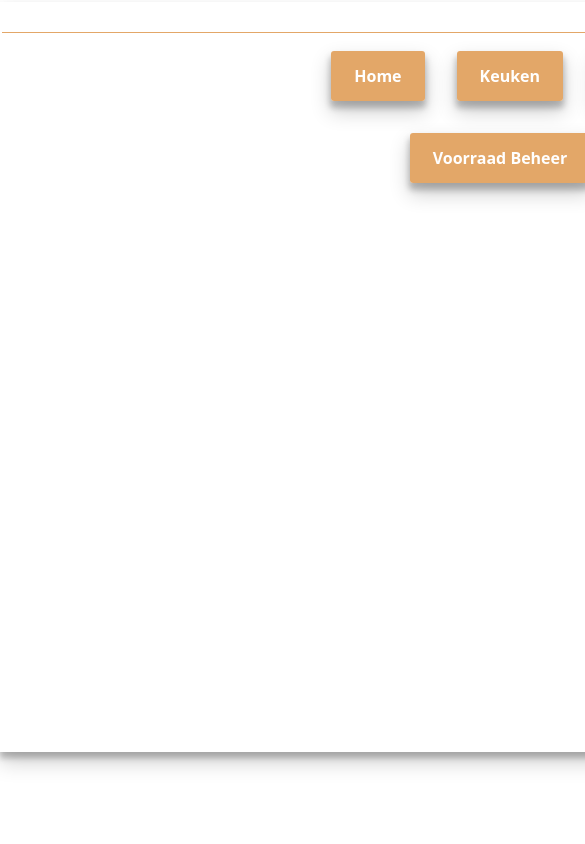
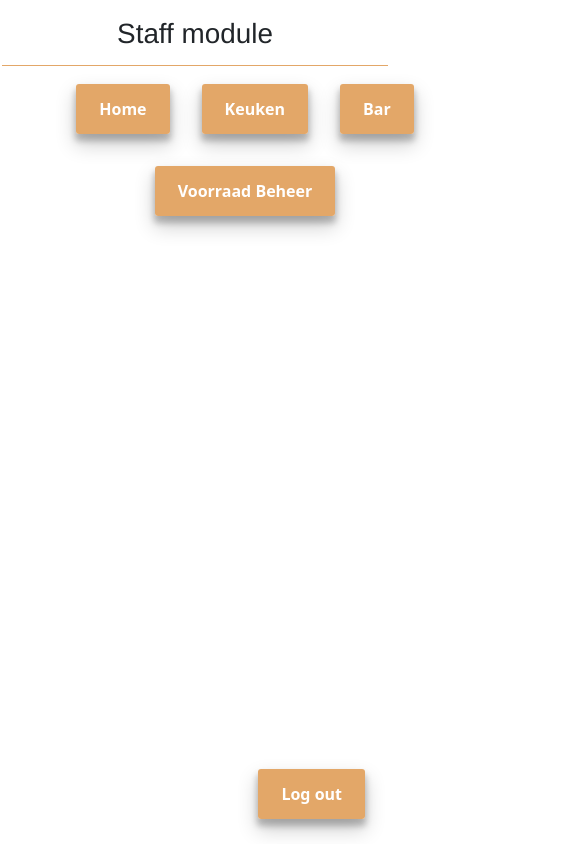
Before and after one commit to Luca1g40/Happlication, a React (Create React App) app in the folder src/frontend/frontendhapp/: page /staffmodule in a window 390 px wide. Shown: the top 844 px of the page, 585 px wide, since content can reach past the window. Built offline with nearby package versions, Linux system fonts and the light colour scheme.

Commit message:
module page not tablet

```diff
--- a/src/frontend/frontendhapp/src/pages/AdministrationPage.jsx
+++ b/src/frontend/frontendhapp/src/pages/AdministrationPage.jsx
@@ -6,7 +6,6 @@ import {Link} from "react-router-dom";
 export default function AdministrationPage() {
     return (
         <>
-            <div className="staffModuleHomePagina_container">
             <h1>Administration</h1>
             <div className="container2">
                 <Link className="button homeModule_bt_space" to="/createproduct">Create Product</Link>
@@ -14,14 +13,12 @@ export default function AdministrationPage() {
                 <Link className="button homeModule_bt_space" to="">Update Product</Link>
                 <Link className="button homeModule_bt_space" to="/searchproduct">Get All Products</Link>
                 <Link className="button homeModule_bt_space" to="/createingredient">Create ingredient</Link>
-
                 <hr/>
                 <Link className="button homeModule_bt_space" to="/createStaff">Create Staff</Link>
                 <Link className="button homeModule_bt_space" to="/allStaffMembers">Get All Staff</Link>
                 <Link className="button position-absolute bottom-0 end-0 m-4" to="/staff">Log out</Link>
 
             </div>
-            </div>
         </>
     );
 }
--- a/src/frontend/frontendhapp/src/pages/StaffModuleHomePagina.jsx
+++ b/src/frontend/frontendhapp/src/pages/StaffModuleHomePagina.jsx
@@ -6,18 +6,13 @@ import {Link} from "react-router-dom";
 export default function StaffModuleHomePagina() {
     return (
         <>
-            <div className="staffModuleHomePagina_container">
-                <h1></h1>
+            <h1>Staff module</h1>
             <div className="container2">
                 <Link className="button homeModule_bt_space" to="/">Home</Link>
                 <Link className="button homeModule_bt_space" to="/orders">Keuken</Link>
                 <Link className="button homeModule_bt_space" to="/orders">Bar</Link>
                 <Link className="button homeModule_bt_space" to="/administration">Voorraad Beheer</Link>
                 <Link className="button position-absolute bottom-0 end-0 m-4" to="/staff">Log out</Link>
-
-
-
-                </div>
             </div>
         </>
     );
--- a/src/frontend/frontendhapp/src/styles/StaffModuleHomePagina.css
+++ b/src/frontend/frontendhapp/src/styles/StaffModuleHomePagina.css
@@ -24,4 +24,5 @@
     align-items: center;
     align-content: center;
     border-radius: 3px;
+    text-align: center;
 }
```
Lines whose indentation alone changed are shown as unchanged.
